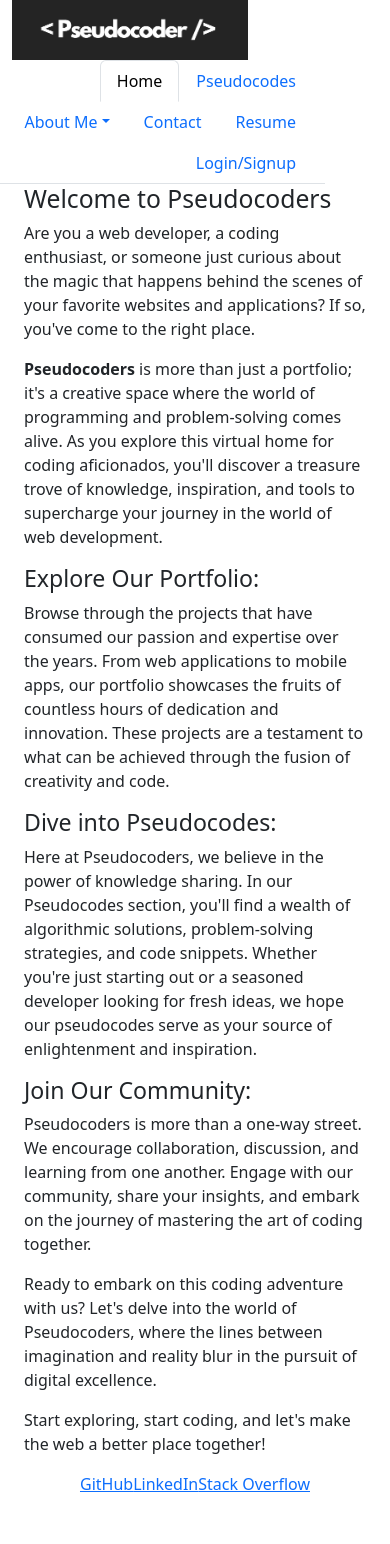
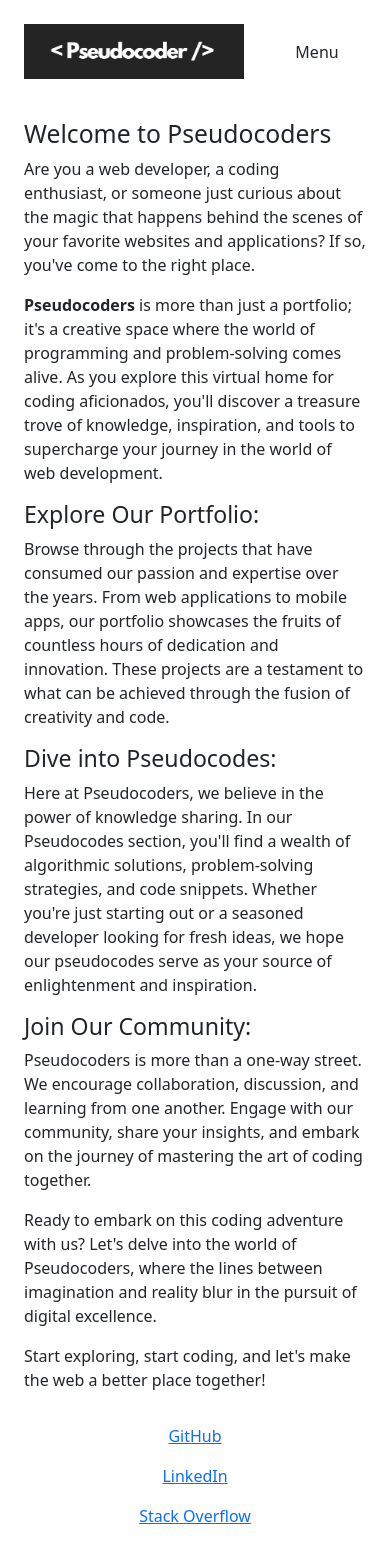
Before and after one commit to romluc/pseudocoders, a React (Vite) app in the folder client/: page / in a window 390 px wide. Before the commit the page ends 1496 px from the top, so only its background shows below. Built offline with nearby package versions, Linux system fonts and the light colour scheme.

Commit message:
minor styling changes

```diff
--- /dev/null
+++ b/client/src/assets/styles.css
@@ -0,0 +1,13 @@
+
+
+@media (max-width: 992px){
+    #menu a {
+        color: lightgray;
+    }
+}
+
+@media (min-width: 1200px){
+    #menu {
+        font-size: 1.2em;
+    }
+}
--- a/client/src/components/Footer.jsx
+++ b/client/src/components/Footer.jsx
@@ -4,9 +4,9 @@
 function Footer({currentPage, handlePageChange}) {
     return (
         <footer className="footer text-center">
-            <a href="https://github.com/LeopoldoGurgel">GitHub</a>
-            <a href="https://www.linkedin.com/in/leopoldo-pimentel-24a404284/">LinkedIn</a>
-            <a href="https://stackoverflow.com/users/22740467/leopoldo-gurgel">Stack Overflow</a>
+            <a href="https://github.com/LeopoldoGurgel" className="m-3 d-block ">GitHub</a>
+            <a href="https://www.linkedin.com/in/leopoldo-pimentel-24a404284/" className="m-3 d-block">LinkedIn</a>
+            <a href="https://stackoverflow.com/users/22740467/leopoldo-gurgel"  className="m-3 d-block">Stack Overflow</a>
         </footer>
     )
 };
--- a/client/src/components/Header.jsx
+++ b/client/src/components/Header.jsx
@@ -12,14 +12,23 @@ import Auth from '../utils/auth';
 
 function Header({currentPage, handlePageChange}) {
 
-    const [isMenuOpen, setIsMenuOpen] = useState(false);
+    const [isAboutOpen, setIsAboutOpen] = useState(false);
+    const [isMenuOpen, setMenuOpen] = useState(false);
 
     const toggleMenu = () => {
-        setIsMenuOpen(!isMenuOpen);
-        };
+        setMenuOpen(!isMenuOpen);
+    }
 
-        const closeMenu = () => {
-        setIsMenuOpen(false);
+    const closeMenu = () => {
+        setMenuOpen(false);
+    }
+
+    const toggleAbout = () => {
+        setIsAboutOpen(!isAboutOpen);
+    };
+
+    const closeAbout = () => {
+        setIsAboutOpen(false);
     };
 
     const user = Auth.getProfile();
@@ -31,13 +40,13 @@ function Header({currentPage, handlePageChange}) {
 
 
     return (
-        <div className='container'>
+        <div className='fluid p-4 mb-3'>
             <div className="row">
                 <div className='col-8 col-md-4 col-xl-2' >
                         <img className='img-fluid' src="images/pseudocoderLogoCut.png" alt="Pseudocoder Logo" />
                 </div>
 
-                <ul className='nav nav-tabs col-lg-8 col-10 justify-content-end'>
+                <ul id='menu' className= {window.innerWidth > 992 ? 'nav nav-tabs col-lg-8 col-10 justify-content-end' :'nav bg-secondary text-decoration-none text-white flex-column float-right justify-content-end collapse'}>
                     <li className="nav-item">
                         <a href="#home"
                         onClick={() => handlePageChange("Home")}
@@ -54,14 +63,14 @@ function Header({currentPage, handlePageChange}) {
                         <a
                         href="#about"
                         onClick={() => {
-                            toggleMenu();
+                            toggleAbout();
                             handlePageChange("About");
                         }}
                         className={`nav-link dropdown-toggle ${currentPage === "About" || currentPage === "Portfolio" ? "active" : ""}`}
                         >
                         About Me
                         </a>
-                        <div className={`dropdown-menu ${isMenuOpen ? 'show' : ''}`} aria-labelledby="aboutDropdown">
+                        <div className={`dropdown-menu ${isAboutOpen ? 'show bg-secondary border-4' : ''}`} aria-labelledby="aboutDropdown">
                         <a
                             href="#about"
                             onClick={() => {
@@ -126,6 +135,17 @@ function Header({currentPage, handlePageChange}) {
                     )}
                 </ul>
 
+                {window.innerWidth <= 992 && <button className="navbar-toggler btn btn-dark col"
+                type="button"
+                onClick={()=>{toggleMenu()}}
+                data-bs-toggle="collapse"
+                data-bs-target="#menu"
+                aria-controls="menu"
+                aria-expanded="false"
+                aria-label="Toggle navigation">
+                Menu
+                </button>}
+
             {/* row */}
             </div >
 
--- a/client/src/main.jsx
+++ b/client/src/main.jsx
@@ -6,6 +6,7 @@ import 'bootstrap/dist/css/bootstrap.min.css';
 import 'bootstrap/dist/js/bootstrap.min.js'
 import 'jquery';
 import App from './App.jsx'
+import './assets/styles.css'
 
 
 ReactDOM.createRoot(document.getElementById('root')).render(
--- a/package.json
+++ b/package.json
@@ -5,7 +5,7 @@
     "main": "server/server.js",
     "scripts": {
         "start": "node server/server.js --ignore client",
-        "develop": "concurrently \"cd server && npm run watch\" \"cd client && npm run dev\"",
+        "dev": "concurrently \"cd server && npm run watch\" \"cd client && npm run dev\"",
         "install": "cd server && npm i && cd ../client && npm i",
         "seed": "cd server && npm run seed",
         "build": "cd client && npm run build"
```
